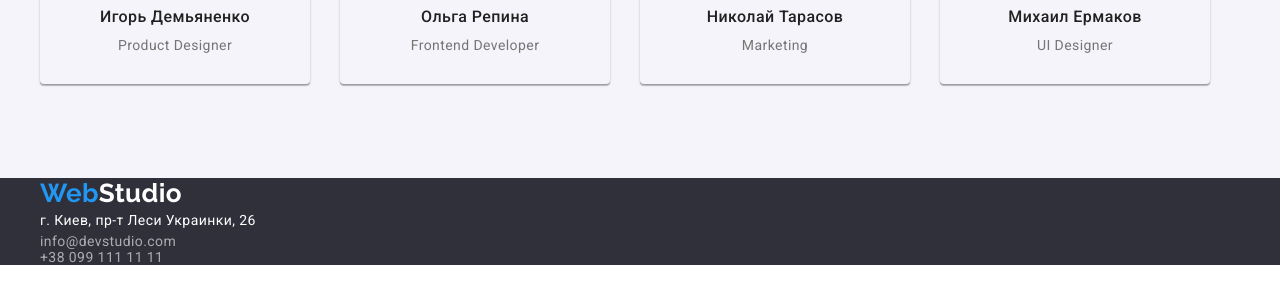
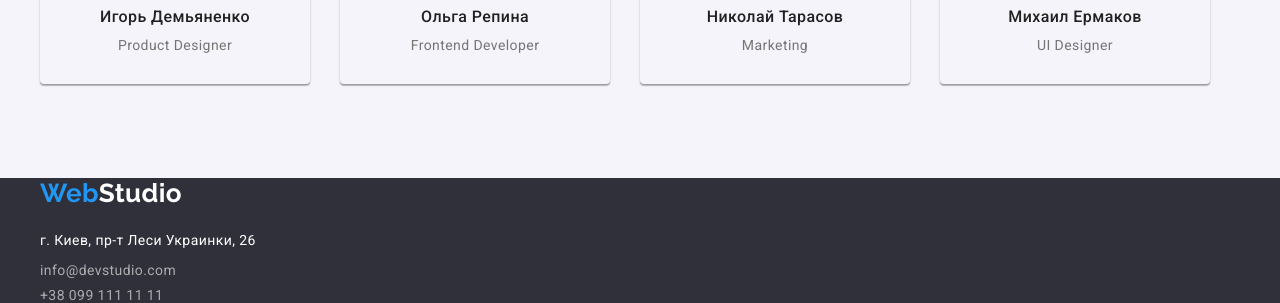
Before and after one commit to Tsakhlo/goit-markup-hw-03, a plain HTML site: page index.html in a window 1280 px wide. Shown: the part 2172-2475 px from the top of the page. Before the commit the page ends 2437 px from the top, so only its background shows below. Drawn offline with nearby package versions, Linux system fonts and the light colour scheme; files whose address does not match are found by name.

Commit message:
футер

```diff
--- a/css/styles.css
+++ b/css/styles.css
@@ -315,14 +315,20 @@ margin:0 auto;
 /*adress*/
 .address-list{
     font-style: normal;
+    margin-top: 20px;
 }
+
 .footer-address-link{
     color: var(--primery-white-color);
     line-height: 1.71;
+
 }
-
+.footer-address , .footer-mail , .footer-tel{
+    margin-top: 9px;
+}
 .footer-mail-link , .footer-tel-link{
     color: rgba(255, 255, 255, 0.6);
+
 
 }
 .footer-address-link:hover, .footer-mail-link:hover, .footer-tel-link:hover,
```
